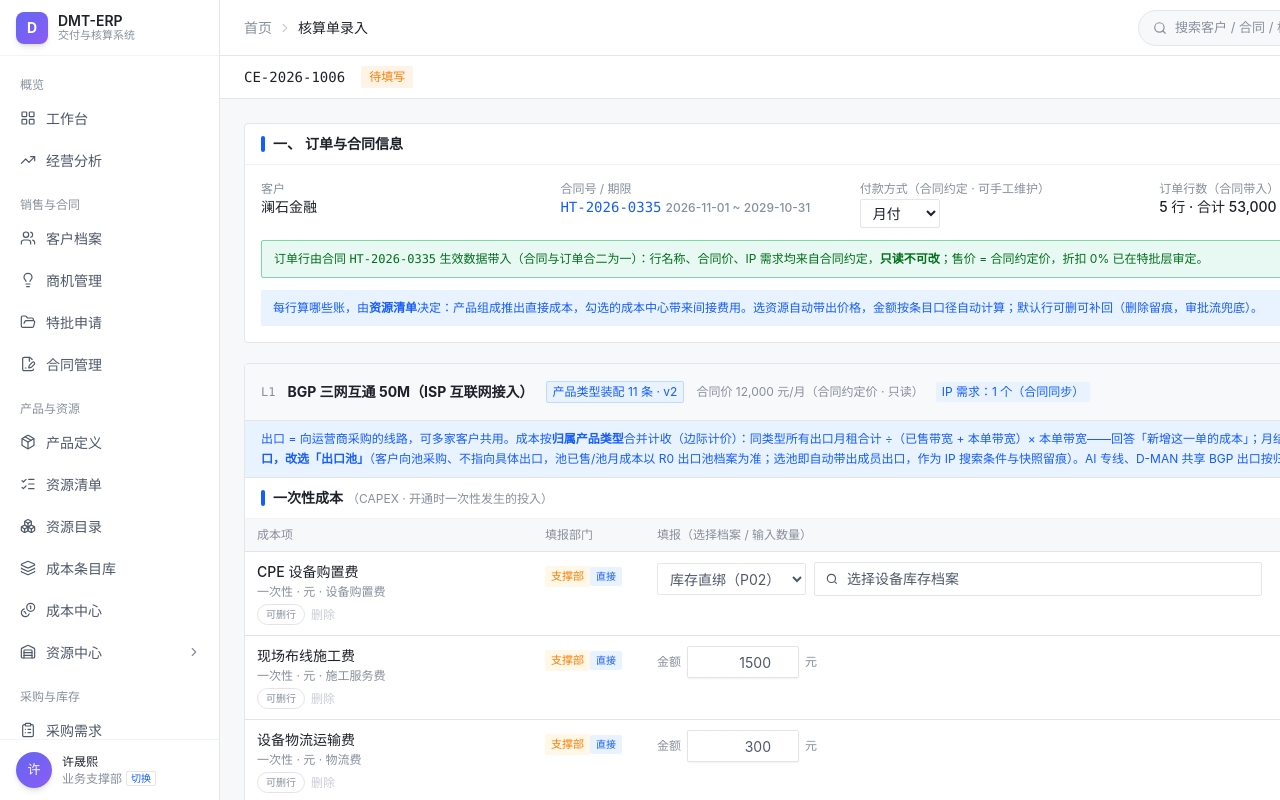
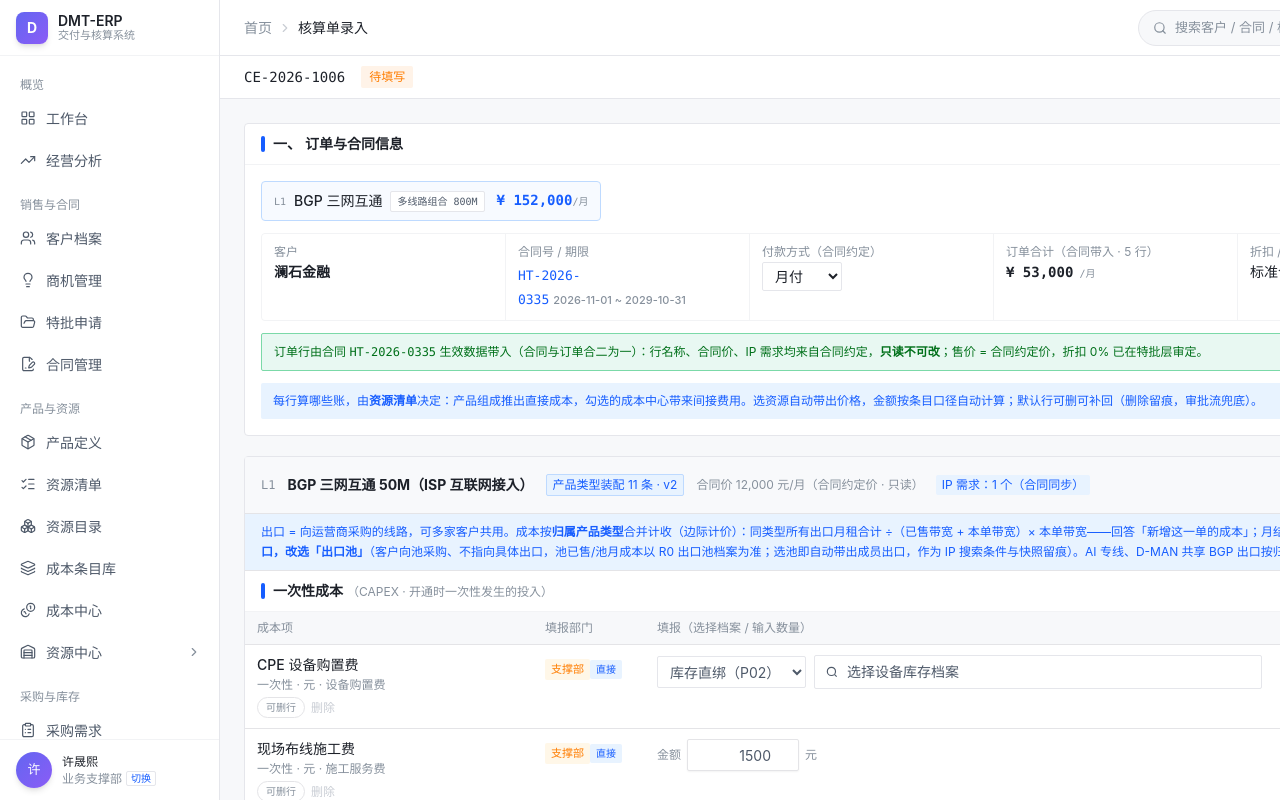
Before and after one commit to ShengxiXu/dmt-erp, a React (Vite) app: page / in a window 1280 px wide. Both pictures are taken after a click on the element 750 px from the left and 290 px from the top of the page. Shown: the top 800 px of the page. Built offline with nearby package versions, Linux system fonts and the light colour scheme.

Commit message:
feat: 核算录入页顶部重排——订单行总览卡片（产品/规格标签/月租）置顶 + 合同要素六格指标带（含折扣特批格）

```diff
--- a/src/pages/Home.tsx
+++ b/src/pages/Home.tsx
@@ -1180,21 +1180,50 @@ export default function Home() {
         <section className="overflow-hidden rounded-[4px] border border-[#E5E6EB] bg-white">
           <SectionTitle no="一、">订单与合同信息</SectionTitle>
           <div className="p-4">
-          <div className="grid gap-x-8 gap-y-3 text-sm md:grid-cols-5">
-            <div><div className="text-xs text-[#86909C]">客户</div><div className="font-medium">{contract?.customer ?? "上海某科技公司"}</div></div>
-            <div>
+          {/* 订单行总览：本单卖什么（与下方逐行填报卡片一一对应）——关键信息置顶结构化 */}
+          {fromContract && contract ? (
+            <div className="flex flex-wrap gap-2">
+              {contract.lines.map((l, i) => (
+                <div key={i} className="flex items-center gap-2 rounded-[4px] border border-[#BEDAFF] bg-[#F7FAFF] px-3 py-2">
+                  <span className="font-mono text-[10px] text-[#86909C]">L{i + 1}</span>
+                  <span className="text-sm font-medium text-[#1D2129]">{l.ptype}</span>
+                  {l.spec.split("·").map((x, j) => (
+                    <span key={j} className="rounded-[2px] border border-[#E5E6EB] bg-white px-1.5 py-0.5 font-mono text-[10px] text-[#4E5969]">{x.trim()}</span>
+                  ))}
+                  <span className="ml-1 font-mono text-sm font-semibold text-[#165DFF]">¥ {fmt(l.price)}<span className="text-[10px] font-normal text-[#86909C]">/月</span></span>
+                </div>
+              ))}
+            </div>
+          ) : (
+            <div className="flex flex-wrap gap-2">
+              {lines.map((l) => (
+                <div key={l.id} className="flex items-center gap-2 rounded-[4px] border border-[#BEDAFF] bg-[#F7FAFF] px-3 py-2">
+                  <span className="font-mono text-[10px] text-[#86909C]">{l.id}</span>
+                  <span className="text-sm font-medium text-[#1D2129]">{l.name}</span>
+                  <span className="ml-1 font-mono text-sm font-semibold text-[#165DFF]">¥ {fmt(l.price)}<span className="text-[10px] font-normal text-[#86909C]">/月</span></span>
+                </div>
+              ))}
+            </div>
+          )}
+          {/* 合同要素指标带 */}
+          <div className="mt-3 grid grid-cols-2 gap-px overflow-hidden rounded-[4px] border border-[#F2F3F5] bg-[#F2F3F5] md:grid-cols-3 xl:grid-cols-6">
+            <div className="bg-white px-3 py-2.5">
+              <div className="text-xs text-[#86909C]">客户</div>
+              <div className="mt-0.5 truncate text-sm font-semibold text-[#1D2129]" title={contract?.customer ?? "上海某科技公司"}>{contract?.customer ?? "上海某科技公司"}</div>
+            </div>
+            <div className="bg-white px-3 py-2.5">
               <div className="text-xs text-[#86909C]">合同号 / 期限</div>
               {contract ? (
-                <div className="font-medium">
-                  <Link className="font-mono text-[#165DFF] hover:underline" to={`/contract/detail?id=${contract.id}`}>{contract.id}</Link>
-                  <span className="ml-1 text-xs text-[#86909C]">{contract.start} ~ {contract.end}</span>
+                <div className="mt-0.5 font-medium">
+                  <Link className="font-mono text-[13px] text-[#165DFF] hover:underline" to={`/contract/detail?id=${contract.id}`}>{contract.id}</Link>
+                  <span className="ml-1 whitespace-nowrap text-[11px] text-[#86909C]">{contract.start} ~ {contract.end}</span>
                 </div>
               ) : (
-                <div className="font-medium">HT-2026-0341 · 24 个月</div>
+                <div className="mt-0.5 text-sm font-medium">HT-2026-0341 · 24 个月</div>
               )}
             </div>
-            <div>
-              <div className="text-xs text-[#86909C]">付款方式（{fromContract ? "合同约定 · 可手工维护" : "缺失时手工维护"}）</div>
+            <div className="bg-white px-3 py-2.5">
+              <div className="text-xs text-[#86909C]">付款方式{fromContract ? "（合同约定）" : "（缺失时手工维护）"}</div>
               <select
                 value={payCycle}
                 onChange={(e) => setPayCycle(e.target.value)}
@@ -1204,8 +1233,22 @@ export default function Home() {
                 ))}
               </select>
             </div>
-            <div><div className="text-xs text-[#86909C]">订单行数（{fromContract ? "合同带入" : "演示数据"}）</div><div className="font-medium">{lines.length} 行 · 合计 {fmt(totalPrice)} 元/月</div></div>
-            <div><div className="text-xs text-[#86909C]">销售员（提成在 CRM 核算）</div><div className="font-medium">张伟</div></div>
+            <div className="bg-white px-3 py-2.5">
+              <div className="text-xs text-[#86909C]">订单合计（{fromContract ? "合同带入" : "演示数据"} · {lines.length} 行）</div>
+              <div className="mt-0.5 font-mono text-sm font-semibold text-[#1D2129]">¥ {fmt(totalPrice)}<span className="text-[10px] font-normal text-[#86909C]"> /月</span></div>
+            </div>
+            <div className="bg-white px-3 py-2.5">
+              <div className="text-xs text-[#86909C]">折扣 / 特批</div>
+              <div className="mt-0.5 text-sm font-medium text-[#1D2129]">
+                {contract?.specialId
+                  ? <>折扣 <span className="font-mono text-[#FF7D00]">{contract.discount}%</span> · <Link className="font-mono text-[13px] text-[#165DFF] hover:underline" to="/special">{contract.specialId}</Link></>
+                  : contract ? "标准合同 · 无折扣" : "—"}
+              </div>
+            </div>
+            <div className="bg-white px-3 py-2.5">
+              <div className="text-xs text-[#86909C]">销售员（提成在 CRM 核算）</div>
+              <div className="mt-0.5 text-sm font-medium text-[#1D2129]">张伟</div>
+            </div>
           </div>
           {fromContract && (
             <div className="mt-3 rounded-[2px] border border-[#7BD9A8] bg-[#E8F8F2] px-3 py-2 text-xs leading-5 text-[#00701A]">
```
